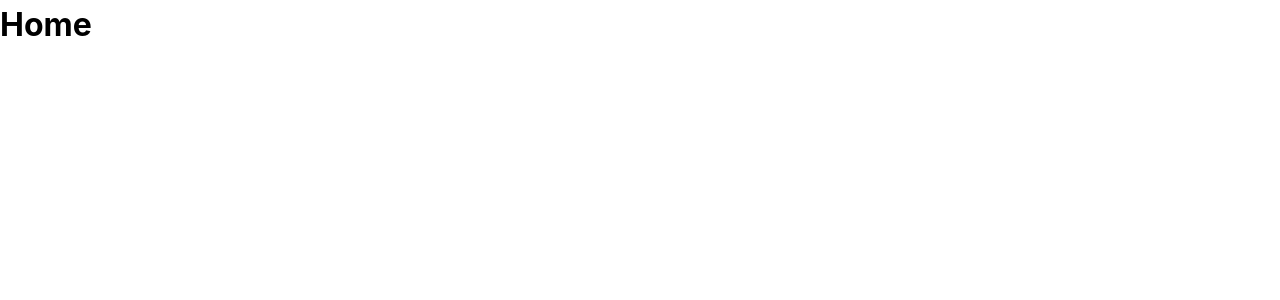
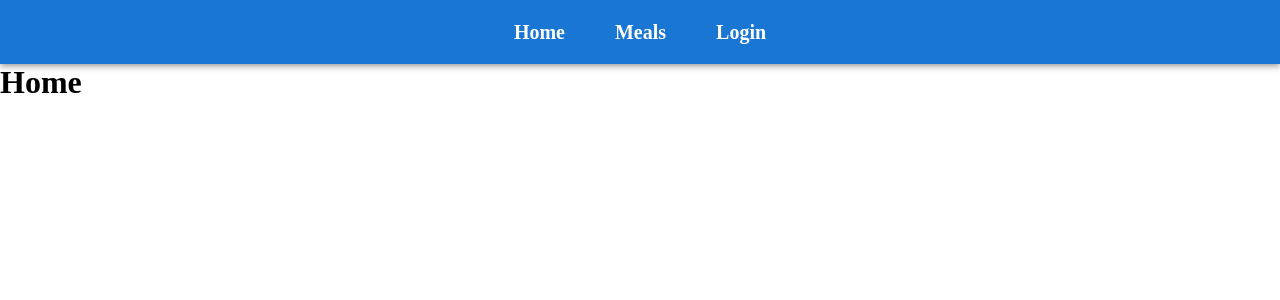
Before and after one commit to CaioBSantos98/macro-app, a React (Vite) app: page / in a window 1280 px wide. Shown: the top 300 px of the page. Built offline with nearby package versions, Linux system fonts and the light colour scheme.

Commit message:
add menu navbar to default page

```diff
--- a/postcss.config.cjs
+++ /dev/null
@@ -1,14 +0,0 @@
-module.exports = {
-    plugins: {
-        'postcss-preset-mantine': {},
-        'postcss-simple-vars': {
-            variables: {
-                'mantine-breakpoint-xs': '36em',
-                'mantine-breakpoint-sm': '48em',
-                'mantine-breakpoint-md': '62em',
-                'mantine-breakpoint-lg': '75em',
-                'mantine-breakpoint-xl': '88em',
-            },
-        },
-    },
-};
--- /dev/null
+++ b/src/components/NavBar/NavBar.module.css
@@ -0,0 +1,23 @@
+.container {
+    ul {
+        list-style: none;
+        display: flex;
+        gap: 50px;
+    }
+
+    a {
+        text-decoration: none;
+        color: white;
+        font-size: 20px;
+        font-weight: 700;
+        transition: 0.2s;
+
+        &:visited {
+            color: white;
+        }
+
+        &:hover {
+            color: black;
+        }
+    }
+}
--- /dev/null
+++ b/src/components/NavBar/index.tsx
@@ -0,0 +1,16 @@
+import { Link } from "react-router-dom";
+import styles from "./NavBar.module.css";
+
+const NavBar = () => {
+    return (
+        <nav className={styles.container}>
+            <ul>
+                <li><Link to={"/"}>Home</Link></li>
+                <li><Link to={"meals"}>Meals</Link></li>
+                <li><Link to={"login"}>Login</Link></li>
+            </ul>
+        </nav>
+    )
+}
+
+export default NavBar;
--- a/src/pages/DefaultPage/index.tsx
+++ b/src/pages/DefaultPage/index.tsx
@@ -1,8 +1,19 @@
-import { Outlet } from "react-router-dom"
+import { AppBar, Container, Toolbar } from "@mui/material";
+import { Outlet } from "react-router-dom";
+import NavBar from "../../components/NavBar";
 
 const DefaultPage = () => {
     return (
-        <Outlet />
+        <>
+            <AppBar position="static">
+                <Container maxWidth='xl'>
+                    <Toolbar disableGutters sx={{display: "flex", justifyContent: "center"}}>
+                        <NavBar />
+                    </Toolbar>
+                </Container>
+            </AppBar>
+            <Outlet />
+        </>
     )
 }
 
```
Also changed, not shown: package.json (+4 -5 lines), src/App.tsx (+1 -6 lines), 1 other file (tests, documents, lock files or other folders).
